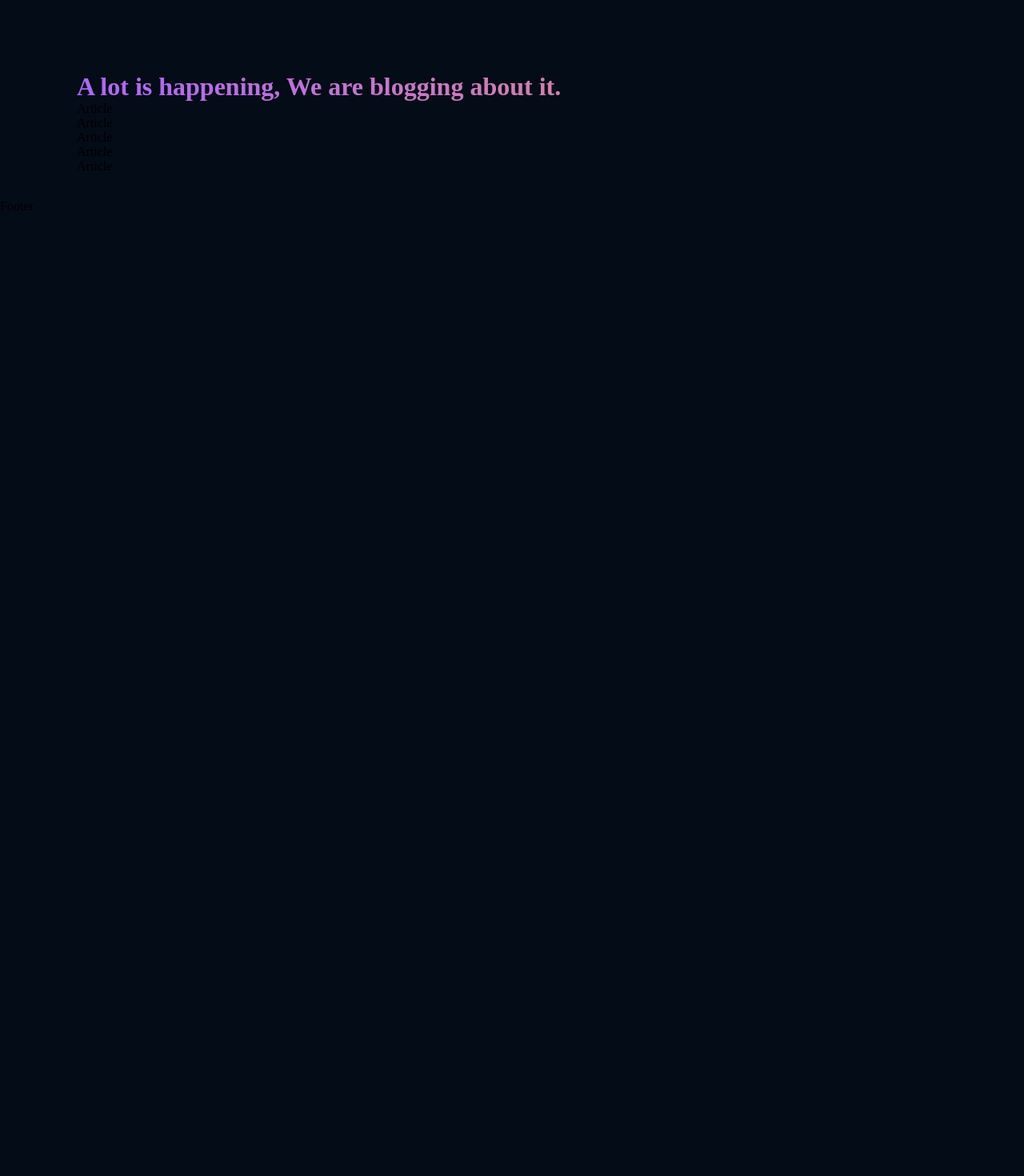
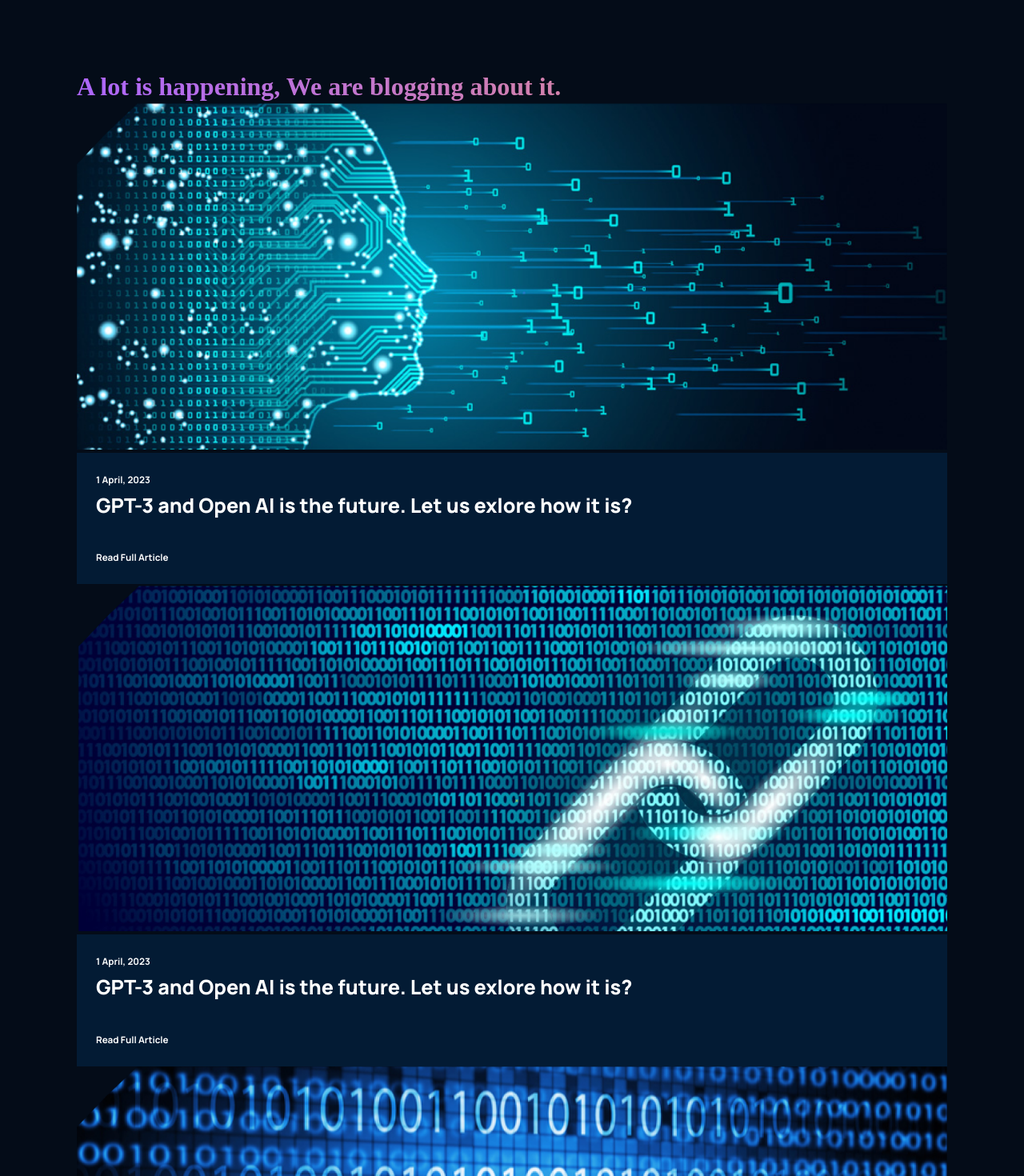
Before and after one commit to MirRiyadh/Modern-GPT-3, a React (Create React App) app: page / in a window 1280 px wide. Shown: the part 3400-4870 px from the top of the page at 80% size. Before the commit the page ends 3667 px from the top, so only its background shows below. Built offline with nearby package versions, Linux system fonts and the light colour scheme.

Commit message:
added article components

```diff
--- a/src/components/article/Article.js
+++ b/src/components/article/Article.js
@@ -1,8 +1,21 @@
 import React from "react";
 import "./article.css";
 
-const Article = () => {
-  return <div className="gtp3_blog_container_article">Article</div>;
+const Article = ({ blog_image, date, text }) => {
+  return (
+    <div className="gtp3_blog_container_article">
+      <div className="gtp3_blog_container_article-image">
+        <img src={blog_image} alt="blog image" />
+      </div>
+      <div className="gtp3_blog_container_article-content">
+        <div>
+          <p>{date}</p>
+          <h3>{text}</h3>
+        </div>
+        <p>Read Full Article</p>
+      </div>
+    </div>
+  );
 };
 
 export default Article;
--- a/src/components/article/article.css
+++ b/src/components/article/article.css
@@ -0,0 +1,55 @@
+.gtp3_blog_container_article {
+  width: 100%;
+  height: 100%;
+  display: flex;
+  flex-direction: column;
+  background: var(--color-footer);
+}
+
+.gtp3_blog_container_article-image {
+  width: 100%;
+  height: 100%;
+  background: var(--color-bg);
+}
+
+.gtp3_blog_container_article-image img {
+  width: 100%;
+  height: 100%;
+}
+
+.gtp3_blog_container_article-content {
+  display: flex;
+  flex-direction: column;
+  justify-content: space-between;
+  padding: 1rem 1.5rem;
+  height: 100%;
+}
+
+.gtp3_blog_container_article-content p {
+  font-family: var(--font-family);
+  font-size: 11.65px;
+  font-weight: 700;
+  line-height: 35px;
+  color: #fff;
+}
+
+.gtp3_blog_container_article-content h3 {
+  font-family: var(--font-family);
+  font-size: 25.11px;
+  font-weight: 800;
+  line-height: 30.3px;
+  color: #fff;
+  margin-bottom: 2rem;
+  cursor: pointer;
+}
+
+.gtp3_blog_container_article-content p:last-child {
+  cursor: pointer;
+}
+
+@media screen and (max-width: 550px) {
+  .gtp3_blog_container_article-content h3 {
+    font-size: 18px;
+    line-height: 25p;
+  }
+}
--- a/src/containers/blog/Blog.js
+++ b/src/containers/blog/Blog.js
@@ -1,5 +1,6 @@
 import React from "react";
 import { Article } from "../../components";
+import { blog1, blog2, blog3, blog4, blog5 } from "./imports";
 import "./Blog.css";
 
 const Blog = () => {
@@ -12,13 +13,33 @@ const Blog = () => {
       </div>
       <div className="gtp3_blog_container">
         <div className="gtp3_blog_container_gropuA">
-          <Article />
+          <Article
+            blog_image={blog1}
+            date="1 April, 2023"
+            text="GPT-3 and Open  AI is the future. Let us exlore how it is?"
+          />
         </div>
         <div className="gtp3_blog_container_gropuB">
-          <Article />
-          <Article />
-          <Article />
-          <Article />
+          <Article
+            blog_image={blog2}
+            date="1 April, 2023"
+            text="GPT-3 and Open  AI is the future. Let us exlore how it is?"
+          />
+          <Article
+            blog_image={blog3}
+            date="1 April, 2023"
+            text="GPT-3 and Open  AI is the future. Let us exlore how it is?"
+          />
+          <Article
+            blog_image={blog4}
+            date="1 April, 2023"
+            text="GPT-3 and Open  AI is the future. Let us exlore how it is?"
+          />
+          <Article
+            blog_image={blog5}
+            date="1 April, 2023"
+            text="GPT-3 and Open  AI is the future. Let us exlore how it is?"
+          />
         </div>
       </div>
     </div>
--- /dev/null
+++ b/src/containers/blog/imports.js
@@ -0,0 +1,7 @@
+import blog1 from "../../assets/Rectangle 22.png";
+import blog2 from "../../assets/Rectangle 22-1.png";
+import blog3 from "../../assets/Rectangle 22-2.png";
+import blog4 from "../../assets/Rectangle 22-3.png";
+import blog5 from "../../assets/Rectangle 22-4.png";
+
+export { blog1, blog2, blog3, blog4, blog5 };
```
